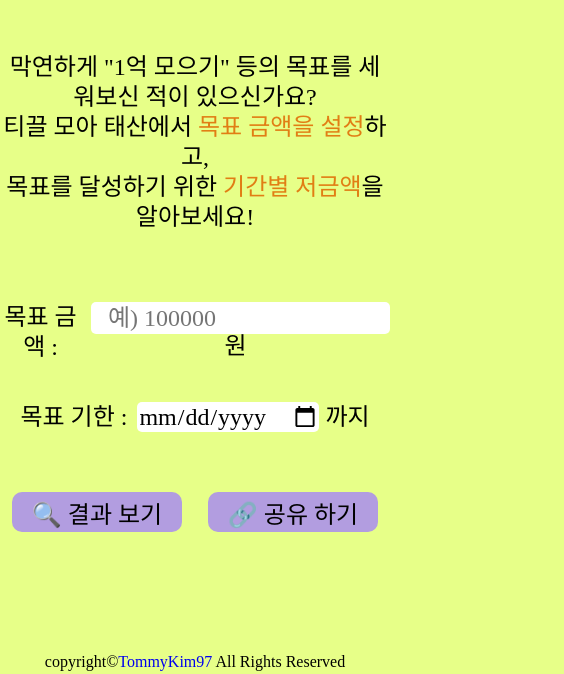
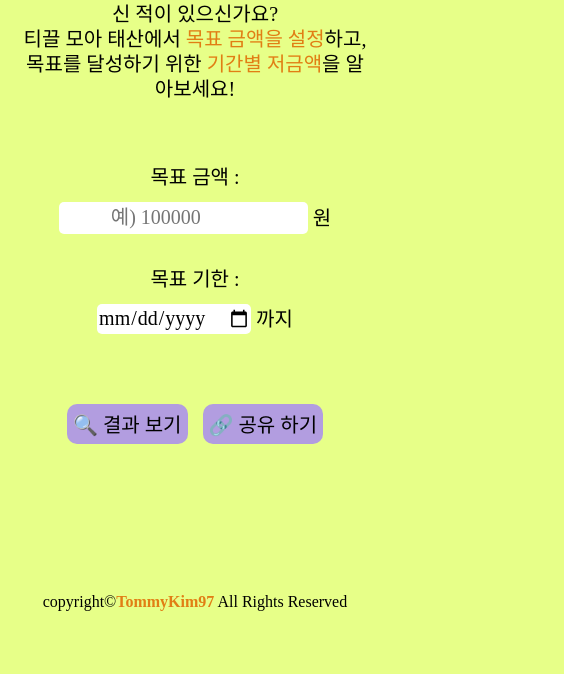
Before and after one commit to TommyKim97/Daily-Savings-Goal, a plain HTML site: page index.html in a window 390 px wide. Shown: the part 170-844 px from the top of the page, 564 px wide, since content can reach past the window. Drawn offline with Linux system fonts and the light colour scheme; a web font is replaced by a local one.

Commit message:
design: 반응형 스타일 적용

```diff
--- a/style/style.css
+++ b/style/style.css
@@ -50,7 +50,7 @@ body {
 
 /* intro text */
 .sec-intro {
-  margin: 30px 0;
+  margin: 35px 0;
   line-height: 30px;
 }
 
@@ -61,7 +61,7 @@ body {
 /* goal */
 .sec-goal {
   display: flex;
-  margin: 40px 0;
+  margin: 35px 0;
 }
 
 .sec-goal .inp-goal::placeholder {
@@ -87,7 +87,7 @@ body {
 
 .btn-result,
 .btn-share {
-  margin-top: 60px;
+  margin-top: 75px;
   border-radius: 10px;
   border: none;
   background-color: rgb(156, 132, 208);
@@ -101,13 +101,18 @@ body {
 .footer {
   width: 564px;
   position: fixed;
-  bottom: 0;
+  bottom: 10px;
   width: 100vw;
   height: 20px;
 }
 
 .txt-footer {
   display: inline-block;
+}
+
+.link-github {
+  color: rgb(225, 126, 20);
+  font-weight: bold;
 }
 
 /* modal */
@@ -181,10 +186,101 @@ body {
 #modal .img-lucky {
   margin: 25px 0;
   width: 60%;
-  border-radius: 10px;
 }
 
 #modal .txt-lucky {
   line-height: 28px;
   font-size: 20px;
 }
+
+@media (min-width: 0px) and (max-width: 599px) {
+  * {
+    font-size: 20px;
+  }
+
+  /* header */
+  .img-logo {
+    width: 80%;
+    height: 80%;
+    margin: 40px auto 15px;
+  }
+
+  /* main */
+  .sec-intro {
+    margin: 30px 20px 30px;
+    line-height: 25px;
+  }
+
+  .sec-goal {
+    flex-direction: column;
+    margin: 20px 0;
+  }
+
+  .sec-goal .inp-goal::placeholder {
+    padding-left: 50px;
+  }
+
+  .sec-goal .txt-goal,
+  .sec-date .txt-date {
+    line-height: 50px;
+  }
+
+  .sec-goal .inp-goal,
+  .sec-date .inp-date {
+    margin: auto;
+    border: none;
+  }
+
+  .sec-date {
+    flex-direction: column;
+  }
+
+  /* buttons */
+  .btn-result,
+  .btn-share {
+    margin: auto;
+    margin-top: 70px;
+    width: inherit;
+  }
+
+  .btn-result {
+    margin-right: 10px;
+  }
+
+  /* modal */
+  #modal .modal-wrap {
+    width: 70vw;
+    height: 55vh;
+  }
+
+  #modal .tit-modal {
+    font-size: 20px;
+    margin-top: 60px;
+  }
+
+  #modal .txt-result {
+    margin: 50px 20px;
+    font-size: 20px;
+    line-height: 48px;
+  }
+
+  #modal .sec-result span {
+    font-size: 26px;
+    padding: 4px;
+  }
+
+  #modal .btn-lucky {
+    width: 150px;
+    font-size: 20px;
+  }
+
+  #modal .img-lucky {
+    margin: 50px 0;
+  }
+
+  /* footer */
+  .footer {
+    position: static;
+    margin-top: 150px;
+  }
+}
```
